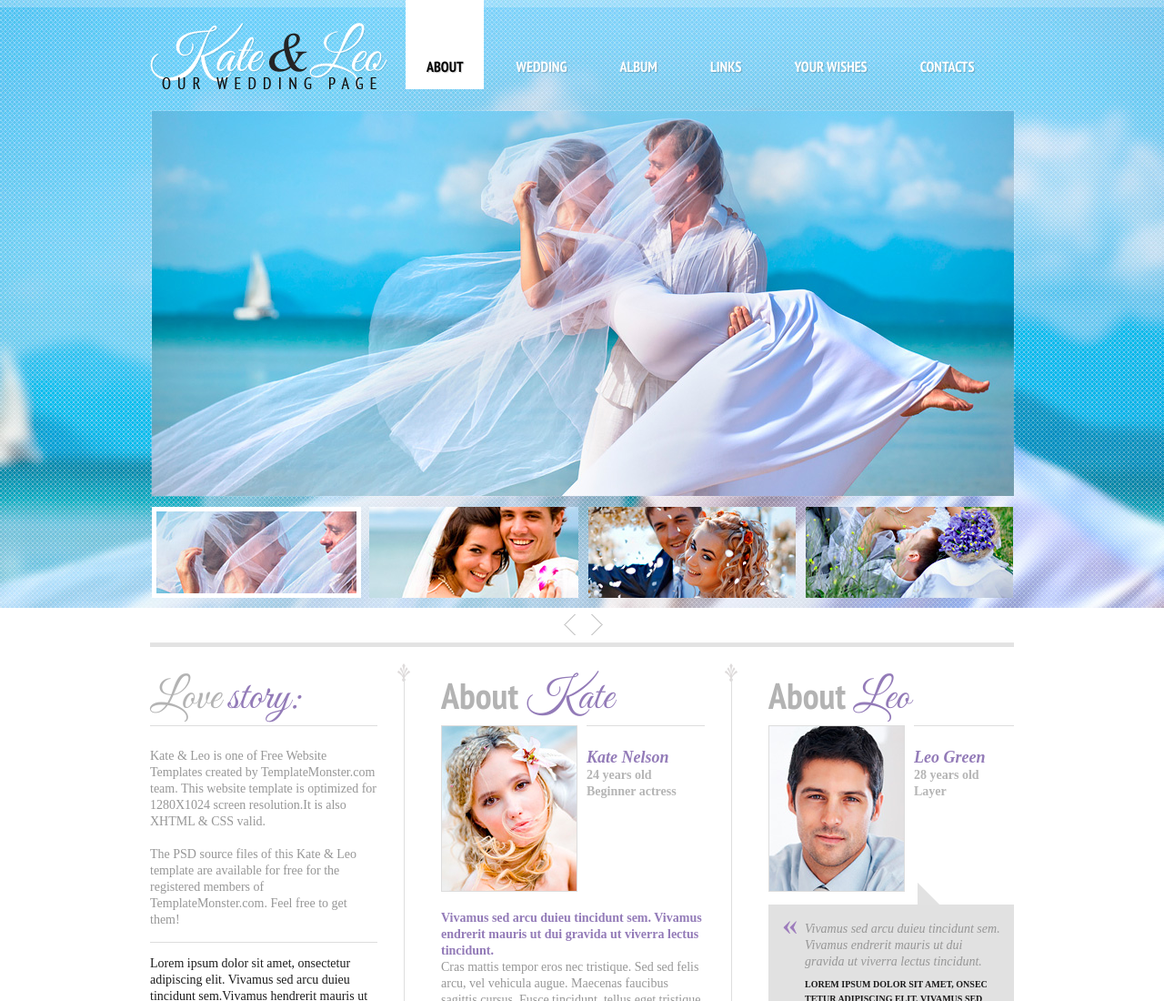
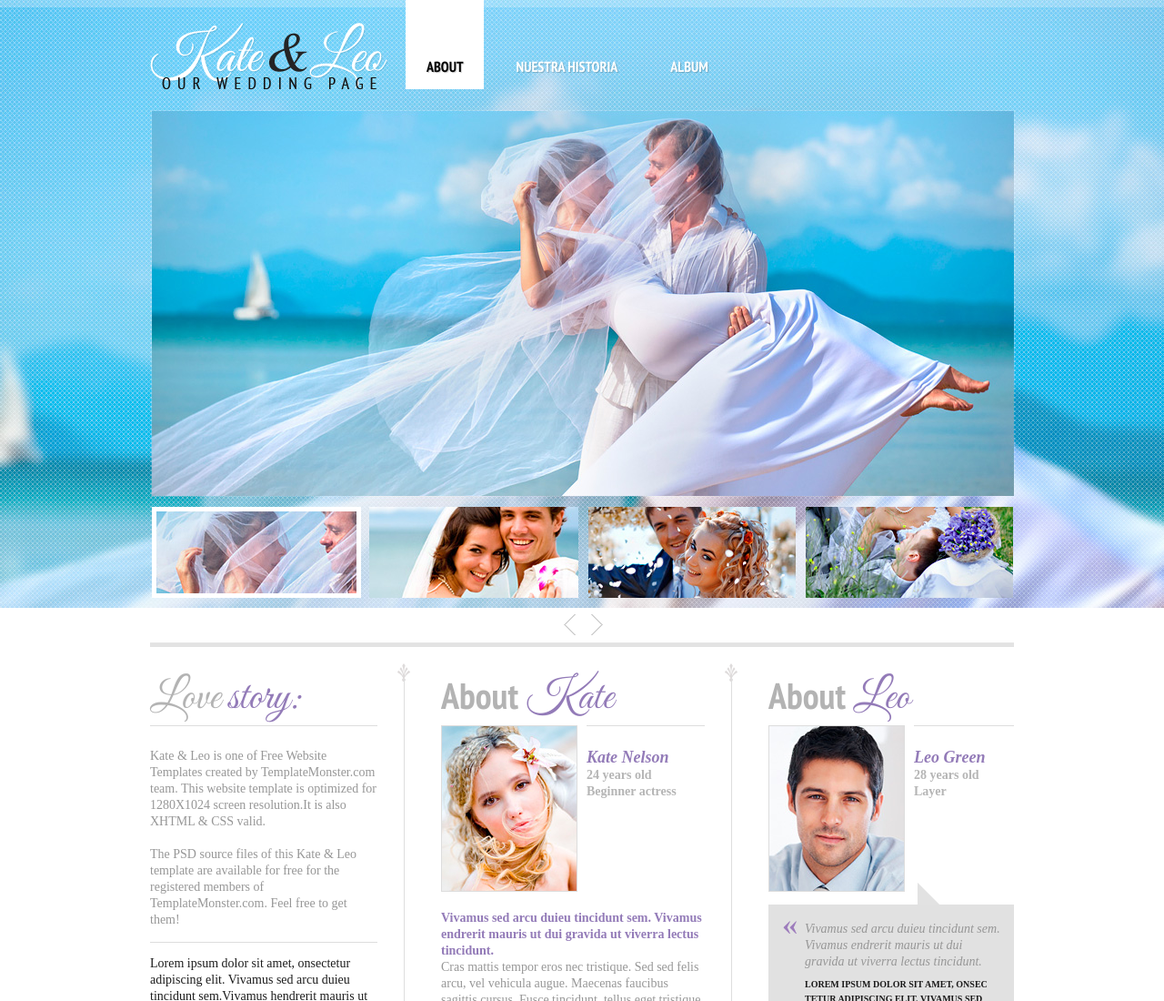
Before and after one commit to Fibonach0/Ticaela, a plain HTML site: page index.html in a window 1280 px wide. Shown: the top 1100 px of the page at 91% size. Drawn offline with Linux system fonts and the light colour scheme.

Commit message:
Update index.html

```diff
--- a/index.html
+++ b/index.html
@@ -43,11 +43,8 @@ $(document).ready(function(){
   <nav>
     <ul class="menu">
       <li class="current"><a href="index.html">about</a></li>
-      <li><a href="wedding.html">wedding</a></li>
+      <li><a href="nuestrahistoria.html">Nuestra Historia</a></li>
       <li><a href="album.html">album</a></li>
-      <li><a href="links.html">links</a></li>
-      <li><a href="wishes.html">your wishes</a></li>
-      <li><a href="contacts.html">contacts</a></li>
     </ul>
   </nav>
 </header>
```
